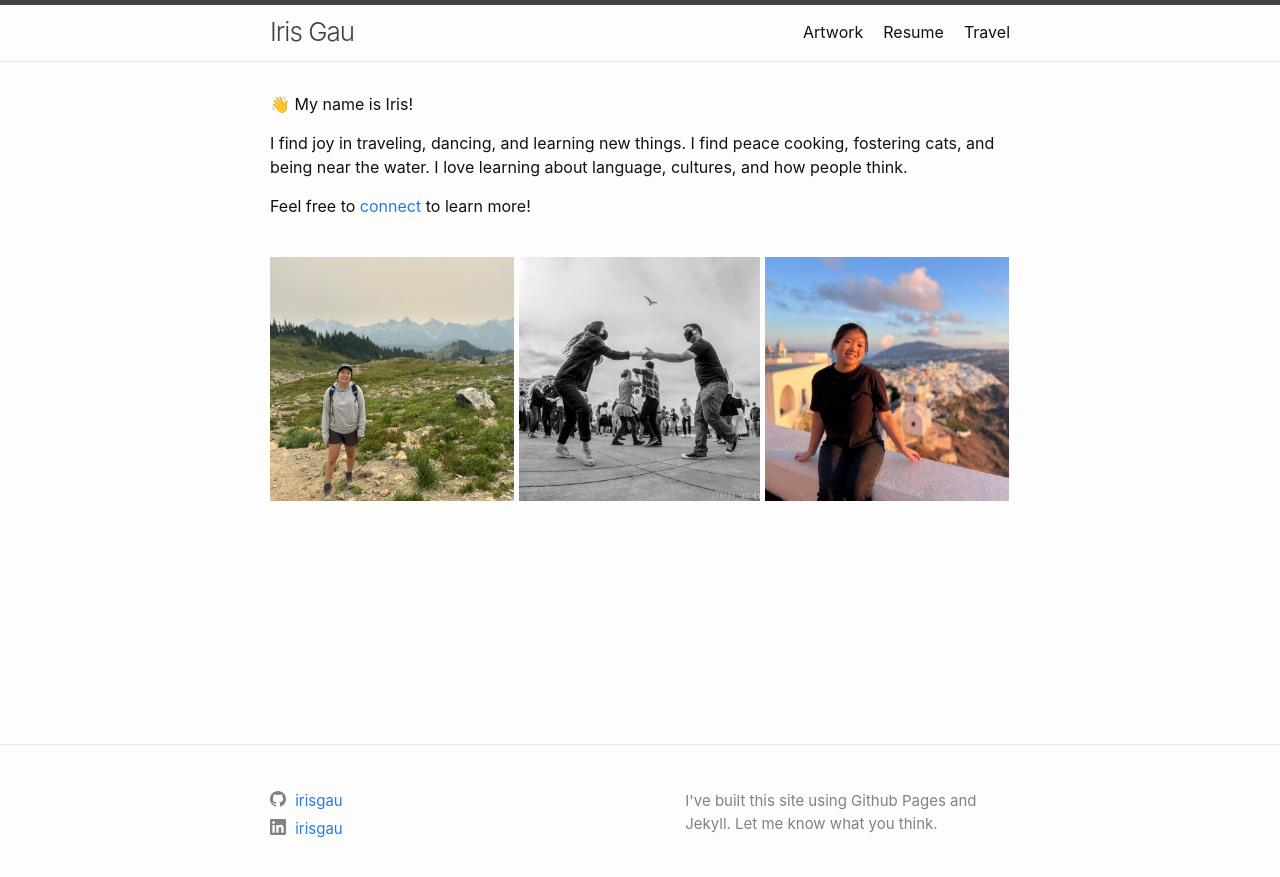
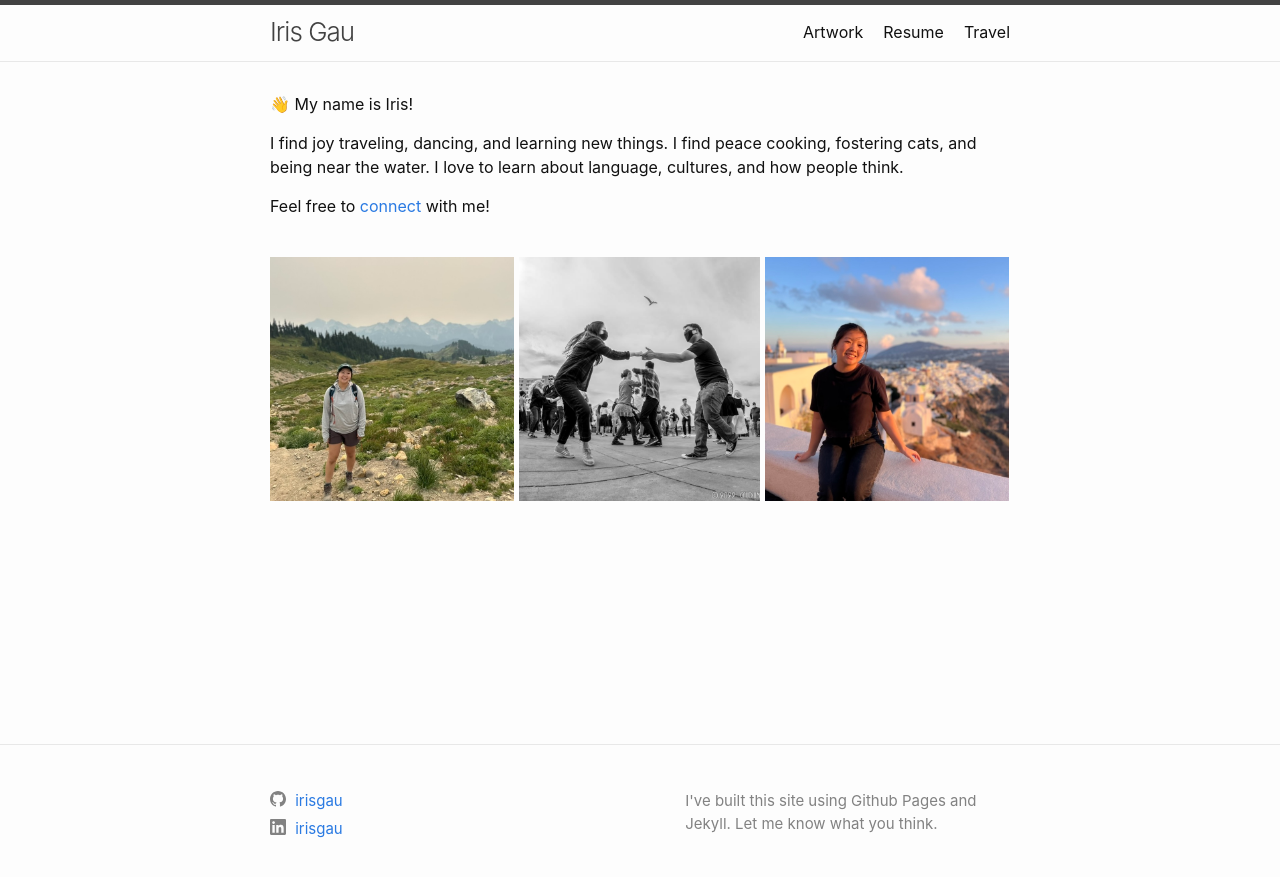
Before and after one commit to irisgau/irisgau.github.io, a Jekyll site: the page built from docs/index.markdown, in a window 1280 px wide. Shown: the top 877 px of the page. Built offline with Jekyll 4.4.1, drawn with Linux system fonts in a browser that asks for light colours.

Commit message:
main page

```diff
--- a/docs/index.markdown
+++ b/docs/index.markdown
@@ -7,9 +7,9 @@ layout: home
 
 👋 My name is Iris!
 
-I find joy in traveling, dancing, and learning new things. I find peace cooking, fostering cats, and being near the water. I love learning about language, cultures, and how people think.
+I find joy traveling, dancing, and learning new things. I find peace cooking, fostering cats, and being near the water. I love to learn about language, cultures, and how people think.
 
-Feel free to [connect](https://www.linkedin.com/in/irisgau/) to learn more!
+Feel free to [connect](https://www.linkedin.com/in/irisgau/) with me!
 
 <br>
 ![Mt. Rainier](/assets/images/about/me-2.jpeg){: height="244" }
```
